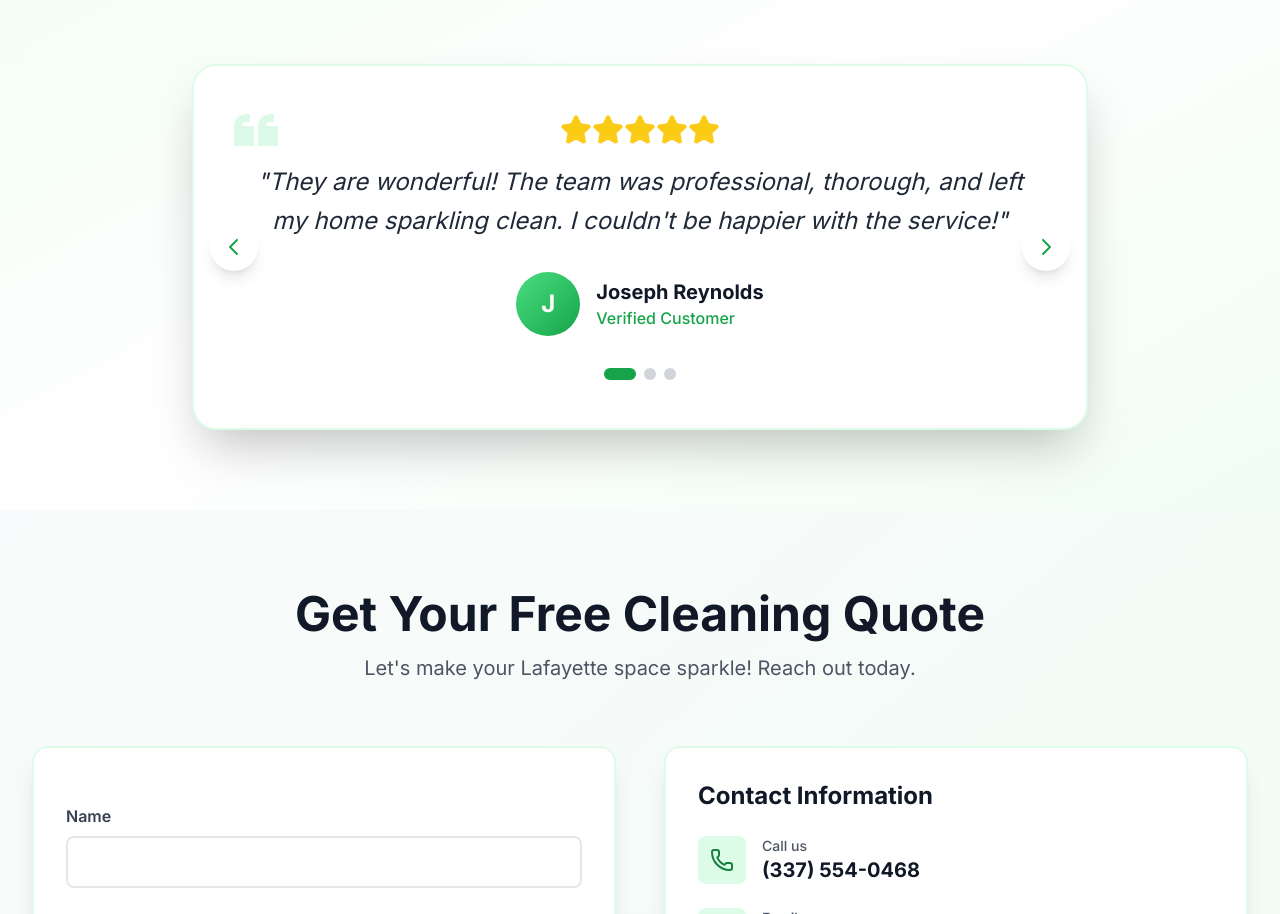
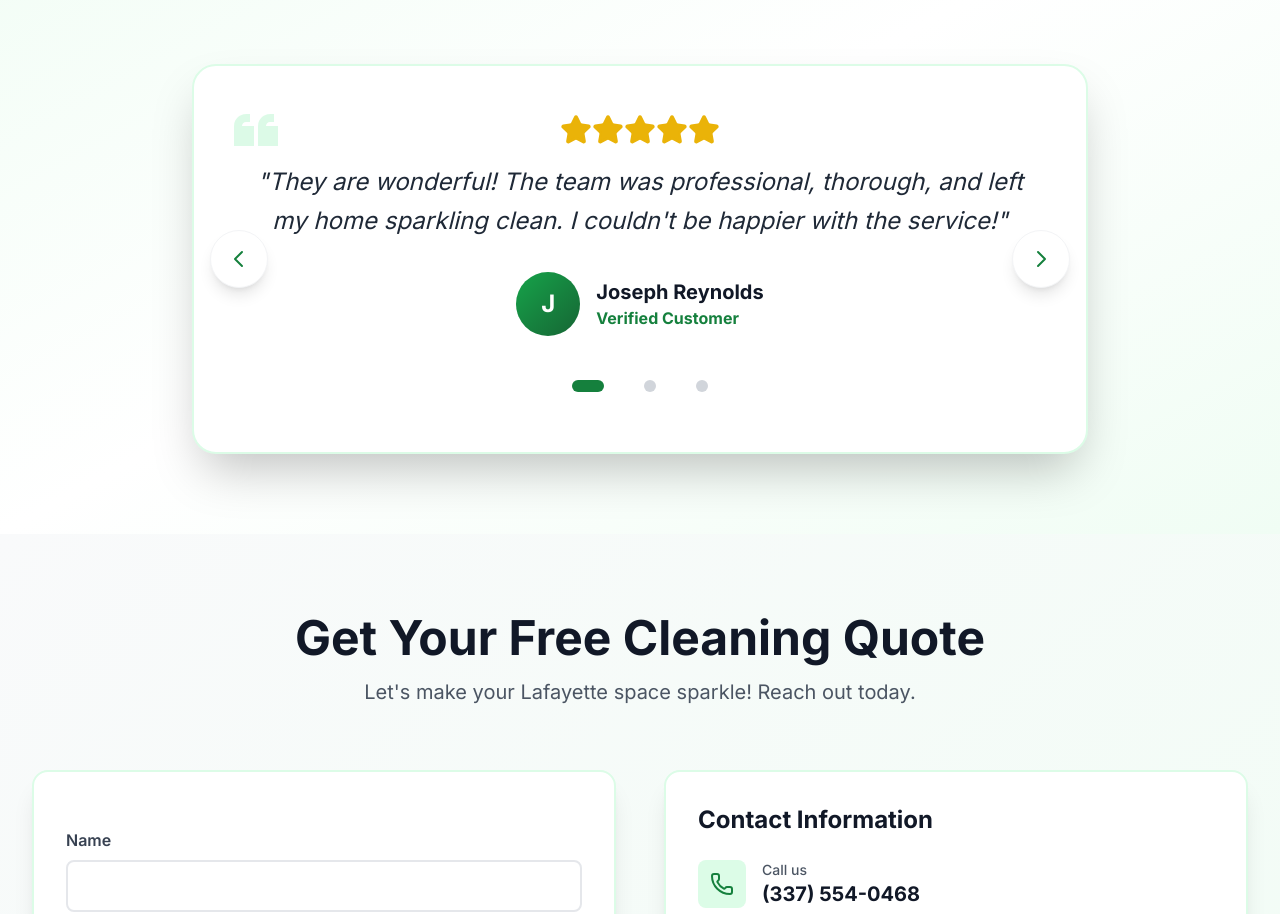
Before and after one commit to vicariuz/sparkleanclean-web, a React (Vite) app: page / in a window 1280 px wide. Shown: the part 4768-5682 px from the top of the page. Built offline with nearby package versions, Linux system fonts and the light colour scheme.

Commit message:
last updated

```diff
--- a/src/App.jsx
+++ b/src/App.jsx
@@ -61,6 +61,8 @@ export default function SparkleanLanding() {
       title: "Residential House Cleaning",
       description: "Professional home cleaning services in Lafayette, LA. Keep your house sparkling clean with our thorough residential cleaning.",
       image: "/img/residential-cleaning-lafayette-la.webp",
+      width:"800",
+      height:"600",
       alt: "Professional residential house cleaning service in Lafayette Louisiana with eco-friendly products"
     },
     {
@@ -68,6 +70,8 @@ export default function SparkleanLanding() {
       title: "Commercial Office Cleaning",
       description: "Professional office cleaning solutions for Lafayette businesses and commercial spaces. Reliable and affordable.",
       image: "/img/commercial-office-cleaning-lafayette.webp",
+      width:"800",
+      height:"600",
       alt: "Commercial office cleaning services for businesses in Lafayette LA"
     },
     {
@@ -75,6 +79,8 @@ export default function SparkleanLanding() {
       title: "Deep Cleaning Service",
       description: "Intensive deep cleaning that reaches every corner and surface of your Lafayette home or business.",
       image: "/img/deep-cleaning-service-lafayette.webp",
+      width:"800",
+      height:"600",
       alt: "Deep cleaning service Lafayette Louisiana - thorough home and office cleaning"
     },
     {
@@ -82,8 +88,8 @@ export default function SparkleanLanding() {
       title: "Move-In/Move-Out Cleaning",
       description: "Complete cleaning services for your moving transitions in Lafayette and surrounding areas.",
       image: "/img/move-out-cleaning-lafayette-louisiana.webp",
-      width:"400",
-      height:"300",
+      width:"800",
+      height:"600",
       alt: "Move-in move-out cleaning service Lafayette LA - professional moving transition cleaning"
     }
   ];
@@ -145,6 +151,8 @@ export default function SparkleanLanding() {
             backgroundImage: `url('/img/office-cleaning-service-background.webp')`,
             backgroundSize: 'cover',
             fetchpriority:"high",
+            width:"1920",
+            height:"1080",
             backgroundPosition: 'center'
           }}></div>
         </div>
@@ -389,7 +397,7 @@ export default function SparkleanLanding() {
           <div className="mb-6">
             <div className="flex justify-center mb-4">
               {[...Array(testimonials[currentTestimonial].rating)].map((_, i) => (
-                      <Star key={i} className="w-8 h-8 text-yellow-400 fill-current" />
+                <Star key={i} className="w-8 h-8 text-yellow-500 fill-current" />
               ))}
             </div>
             <p className="text-2xl text-gray-800 italic leading-relaxed mb-8">
@@ -398,20 +406,21 @@ export default function SparkleanLanding() {
           </div>
 
           <div className="flex items-center justify-center space-x-4">
-                  <div className="w-16 h-16 rounded-full bg-gradient-to-br from-green-400 to-green-600 flex items-center justify-center text-white text-2xl font-bold">
+            <div className="w-16 h-16 rounded-full bg-gradient-to-br from-green-600 to-green-800 flex items-center justify-center text-white text-2xl font-bold">
               {testimonials[currentTestimonial].name.charAt(0)}
             </div>
             <div className="text-left">
               <p className="text-xl font-bold text-gray-900">{testimonials[currentTestimonial].name}</p>
-                    <p className="text-green-600 font-medium">Verified Customer</p>
+              {/* CAMBIO: text-green-700 para mejor contraste */}
+              <p className="text-green-700 font-bold">Verified Customer</p>
             </div>
           </div>
         </div>
 
-              {/* Navigation arrows */}
+
         <button
           onClick={prevTestimonial}
-                className="absolute left-4 top-1/2 -translate-y-1/2 bg-white hover:bg-green-50 text-green-600 rounded-full p-3 shadow-lg transition"
+          className="absolute left-2 md:left-4 top-1/2 -translate-y-1/2 bg-white hover:bg-green-50 text-green-700 rounded-full p-4 shadow-lg transition border border-gray-100"
           aria-label="Previous testimonial"
         >
           <svg className="w-6 h-6" fill="none" stroke="currentColor" viewBox="0 0 24 24">
@@ -421,7 +430,7 @@ export default function SparkleanLanding() {
 
         <button
           onClick={nextTestimonial}
-                className="absolute right-4 top-1/2 -translate-y-1/2 bg-white hover:bg-green-50 text-green-600 rounded-full p-3 shadow-lg transition"
+          className="absolute right-2 md:right-4 top-1/2 -translate-y-1/2 bg-white hover:bg-green-50 text-green-700 rounded-full p-4 shadow-lg transition border border-gray-100"
           aria-label="Next testimonial"
         >
           <svg className="w-6 h-6" fill="none" stroke="currentColor" viewBox="0 0 24 24">
@@ -429,16 +438,18 @@ export default function SparkleanLanding() {
           </svg>
         </button>
 
-              {/* Dots indicator */}
-              <div className="flex justify-center space-x-2 mt-8">
+        <div className="flex justify-center space-x-4 mt-8">
           {testimonials.map((_, index) => (
             <button
               key={index}
               onClick={() => setCurrentTestimonial(index)}
-                    className={`w-3 h-3 rounded-full transition ${index === currentTestimonial ? 'bg-green-600 w-8' : 'bg-gray-300'
-                      }`}
+              className="p-3 focus:outline-none group"
               aria-label={`Go to testimonial ${index + 1}`}
-                  />
+            >
+              <div className={`h-3 rounded-full transition-all duration-300 ${
+                index === currentTestimonial ? 'bg-green-700 w-8' : 'bg-gray-300 w-3 group-hover:bg-gray-400'
+              }`} />
+            </button>
           ))}
         </div>
       </div>
```
Also changed, not shown: public/img/deep-cleaning-service-lafayette.webp, public/img/residential-cleaning-lafayette-la.webp. Lines whose indentation alone changed are shown as unchanged.
